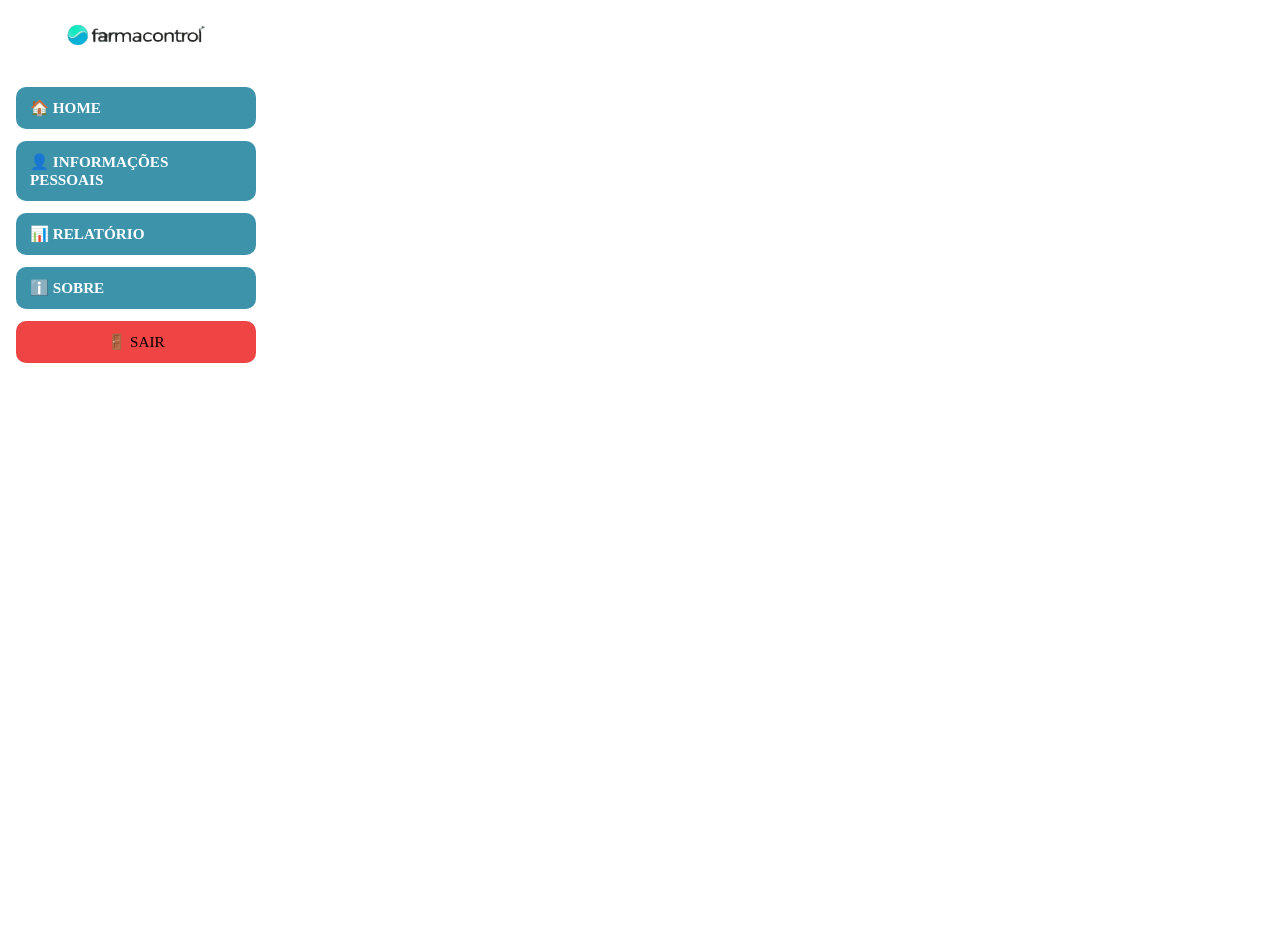
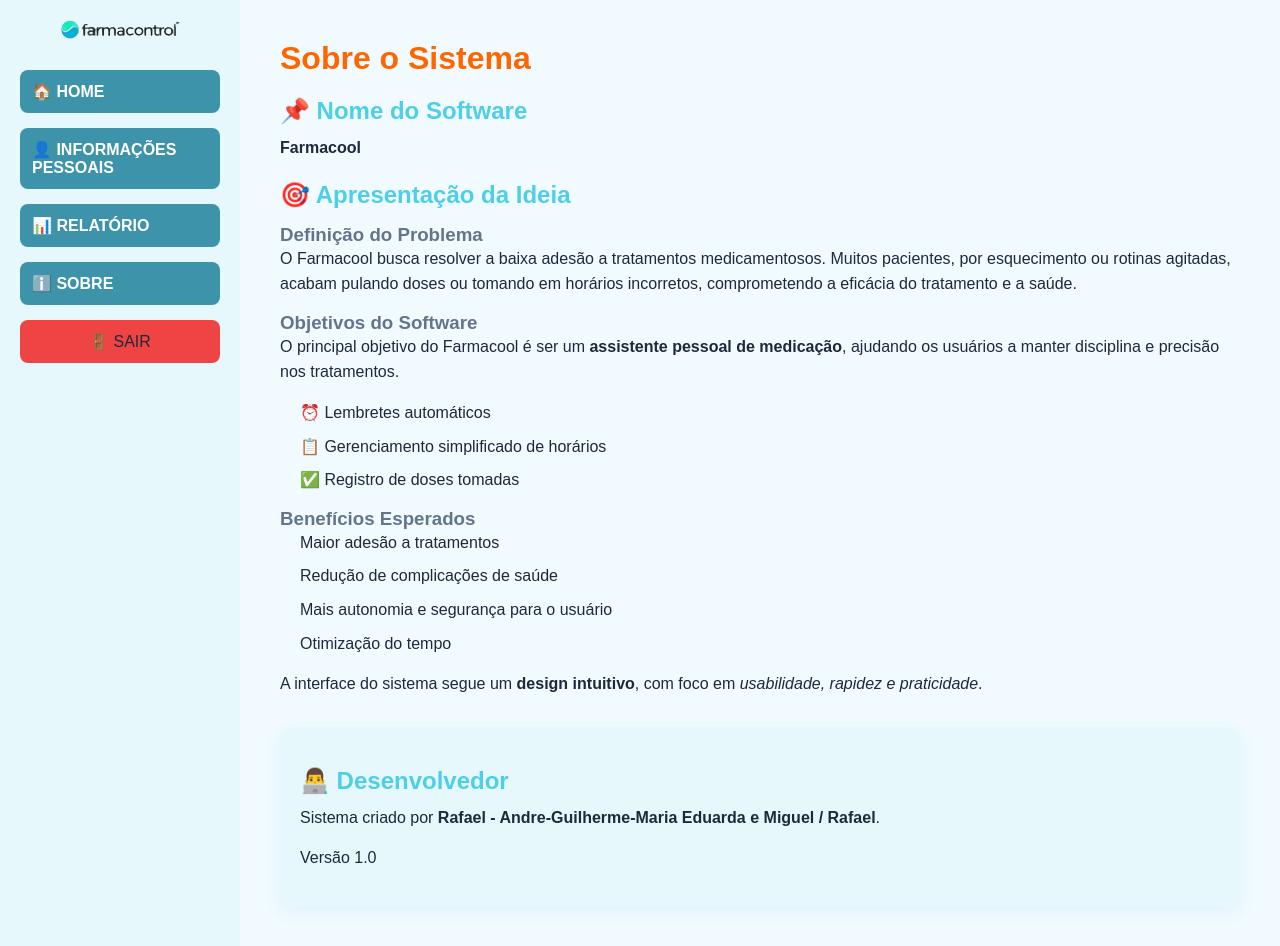
Before and after one commit to silvax-rafael/trabalhofinal, a PHP site: page /trabalhofinal/sobre.php in a window 1280 px wide. Before the commit the page ends 363 px from the top, so only its background shows below. Run offline with PHP 8.4, Linux system fonts and the light colour scheme.

Commit message:
adicionado o sobre e alguns outros erros corrigidos

```diff
--- a/trabalhofinal/sobre.css
+++ b/trabalhofinal/sobre.css
@@ -1,66 +1,127 @@
+/* ====== Paleta de cores ====== */
+:root {
+  --bg: #f0faff;          /* fundo geral */
+  --bg-light: #e6f8fc;    /* fundo leve */
+  --card: #ffffff;        /* fundo dos cards */
+  --muted: #64748b;       /* texto apagado */
+  --text: #1e293b;        /* texto principal */
+  --border: #dbeafe;      /* borda */
+  --primary: #3d94aa;     /* azul principal */
+  --primary-dark: #4dcfe8;/* azul mais forte */
+  --primary-light: #b6f0fa;/* azul claro */
+  --accent: #ff6600;      /* destaque laranja */
+  --success: #16a34a;     /* verde */
+  --warning: #f59e0b;     /* amarelo */
+  --danger: #ef4444;      /* vermelho */
+  --radius: 14px;
+  --shadow: 0 6px 18px rgba(71, 162, 204, 0.08);
+}
+
+/* Reset */
+* {
+  margin: 0;
+  padding: 0;
+  box-sizing: border-box;
+  font-family: Arial, Helvetica, sans-serif;
+}
+
+body {
+  display: flex;
+  min-height: 100vh;
+  background-color: var(--bg);
+  color: var(--text);
+}
+
 /* Sidebar */
 .sidebar {
   width: 240px;
-  background: var(--card);
-  border-right: 1px solid var(--border);
-  padding: 24px 16px;
-  display: flex ;
+  background-color: var(--bg-light);
+  padding: 20px;
+  display: flex;
   flex-direction: column;
-  gap: 20px;
-  position: fixed;
-  top: 0;
-  left: 0;
-  bottom: 0;
-  box-shadow: var(--shadow);
+  align-items: center;
 }
 
 .sidebar img {
-  width: 140px;
-  margin: 0 auto 20px;
-  display: block;
-  border-radius: 8px;
-}
-
-.btn-sair {
-  padding: 12px 14px;
-  border-radius: 10px;
-  text-decoration: none;
-  color: white;
-  font-weight: 600;
-  font-size: 0.95rem;
-  background: #ef4444; /* vermelho */
-  text-align: center;
-  transition: all 0.25s;
-}
-
-.btn-sair:hover {
-  background: #dc2626; /* vermelho mais escuro */
-  transform: translateY(-2px);
+  width: 120px;
+  margin-bottom: 30px;
 }
 
 .menu {
   display: flex;
   flex-direction: column;
-  gap: 12px;
+  gap: 15px;
+  width: 100%;
 }
 
 .menu a {
-  padding: 12px 14px;
-  border-radius: 10px;
+  color: var(--text);
   text-decoration: none;
-  color: var(--text);
-  font-size: 0.95rem;
-  font-weight: 500;
-  transition: all 0.25s;
+  padding: 12px;
+  border-radius: 8px;
+  transition: 0.3s;
 }
 
 .menu a:hover {
-  background: var(--bg-light);
-  color: var(--primary);
+  background-color: var(--accent);
+  color: #fff;
 }
 
 .menu a.active {
-  background: rgb(61, 148, 170);
+  background: var(--primary);
   color: #fff;
   font-weight: 600;
 }
+
+.btn-sair {
+  background: var(--danger);
+  color: #fff;
+  text-align: center;
+  border-radius: 8px;
+}
+
+/* Conteúdo */
+.conteudo {
+  flex: 1;
+  padding: 40px;
+}
+
+.conteudo h1 {
+  color: var(--accent);
+  margin-bottom: 20px;
+}
+
+.conteudo h2 {
+  color: var(--primary-dark);
+  margin-top: 20px;
+  margin-bottom: 10px;
+}
+
+.conteudo h3 {
+  color: var(--muted);
+  margin-top: 15px;
+}
+
+.conteudo p,
+.conteudo ul {
+  margin-bottom: 15px;
+  line-height: 1.6;
+}
+
+.conteudo ul {
+  padding-left: 20px;
+  list-style: none;
+}
+
+.conteudo ul li {
+  margin-bottom: 8px;
+}
+
+/* Créditos */
+.creditos {
+  margin-top: 30px;
+  padding: 20px;
+  background: var(--bg-light);
+  border-radius: var(--radius);
+  box-shadow: var(--shadow);
+}
--- a/trabalhofinal/sobre.php
+++ b/trabalhofinal/sobre.php
@@ -1,22 +1,77 @@
 <!DOCTYPE html>
 <html lang="pt-br">
+
 <head>
-    <meta charset="UTF-8">
-    <meta name="viewport" content="width=device-width, initial-scale=1.0">
-    <link rel="stylesheet" href="sobre.css">
-    <title>Sobre</title>
+  <meta charset="UTF-8">
+  <meta name="viewport" content="width=device-width, initial-scale=1.0">
+  <link rel="stylesheet" href="sobre.css">
+  <title>Sobre</title>
 </head>
+
 <body>
-    <aside class="sidebar">
+  <!-- Sidebar -->
+  <aside class="sidebar">
     <img src="fundo.png" alt="Logo Sistema">
     <nav class="menu">
       <a href="home.php" class="active">🏠 HOME</a>
       <a href="informacoes.php" class="active">👤 INFORMAÇÕES PESSOAIS</a>
       <a href="relatorio.php" class="active">📊 RELATÓRIO</a>
-      <a href="#" class="active">ℹ️ SOBRE</a>
+      <a href="sobre.php" class="active">ℹ️ SOBRE</a>
       <a href="logout.php" class="btn-sair">🚪 SAIR</a>
     </nav>
   </aside>
 
+  <!-- Conteúdo principal -->
+  <main class="conteudo">
+    <h1>Sobre o Sistema</h1>
+
+    <section class="descricao">
+      <h2>📌 Nome do Software</h2>
+      <p><strong>Farmacool</strong></p>
+
+      <h2>🎯 Apresentação da Ideia</h2>
+      <h3>Definição do Problema</h3>
+      <p>
+        O Farmacool busca resolver a baixa adesão a tratamentos medicamentosos.
+        Muitos pacientes, por esquecimento ou rotinas agitadas, acabam pulando
+        doses ou tomando em horários incorretos, comprometendo a eficácia do
+        tratamento e a saúde.
+      </p>
+
+      <h3>Objetivos do Software</h3>
+      <p>
+        O principal objetivo do Farmacool é ser um <strong>assistente pessoal de medicação</strong>,
+        ajudando os usuários a manter disciplina e precisão nos tratamentos.
+      </p>
+
+      <ul>
+        <li>⏰ Lembretes automáticos</li>
+        <li>📋 Gerenciamento simplificado de horários</li>
+        <li>✅ Registro de doses tomadas</li>
+      </ul>
+
+      <h3>Benefícios Esperados</h3>
+      <ul>
+        <li>Maior adesão a tratamentos</li>
+        <li>Redução de complicações de saúde</li>
+        <li>Mais autonomia e segurança para o usuário</li>
+        <li>Otimização do tempo</li>
+      </ul>
+    </section>
+
+    <section class="interface">
+      <p>
+        A interface do sistema segue um <strong>design intuitivo</strong>,
+        com foco em <em>usabilidade, rapidez e praticidade</em>.
+      </p>
+    </section>
+
+    <div class="creditos">
+      <h2>👨‍💻 Desenvolvedor</h2>
+      <p>Sistema criado por <strong>Rafael - Andre-Guilherme-Maria Eduarda e Miguel / Rafael</strong>.</p>
+      <p>Versão 1.0</p>
+    </div>
+  </main>
 </body>
+
 </html>
```
Also changed, not shown: home.php (deleted, +0 -128 lines), index.php (renamed from trabalhofinal/index.php, +5 -3 lines), style.css (deleted, +0 -231 lines), trabalhofinal/home.php (+28 -0 lines), trabalhofinal/style.css (+17 -14 lines), index.css (renamed from trabalhofinal/index.css).
